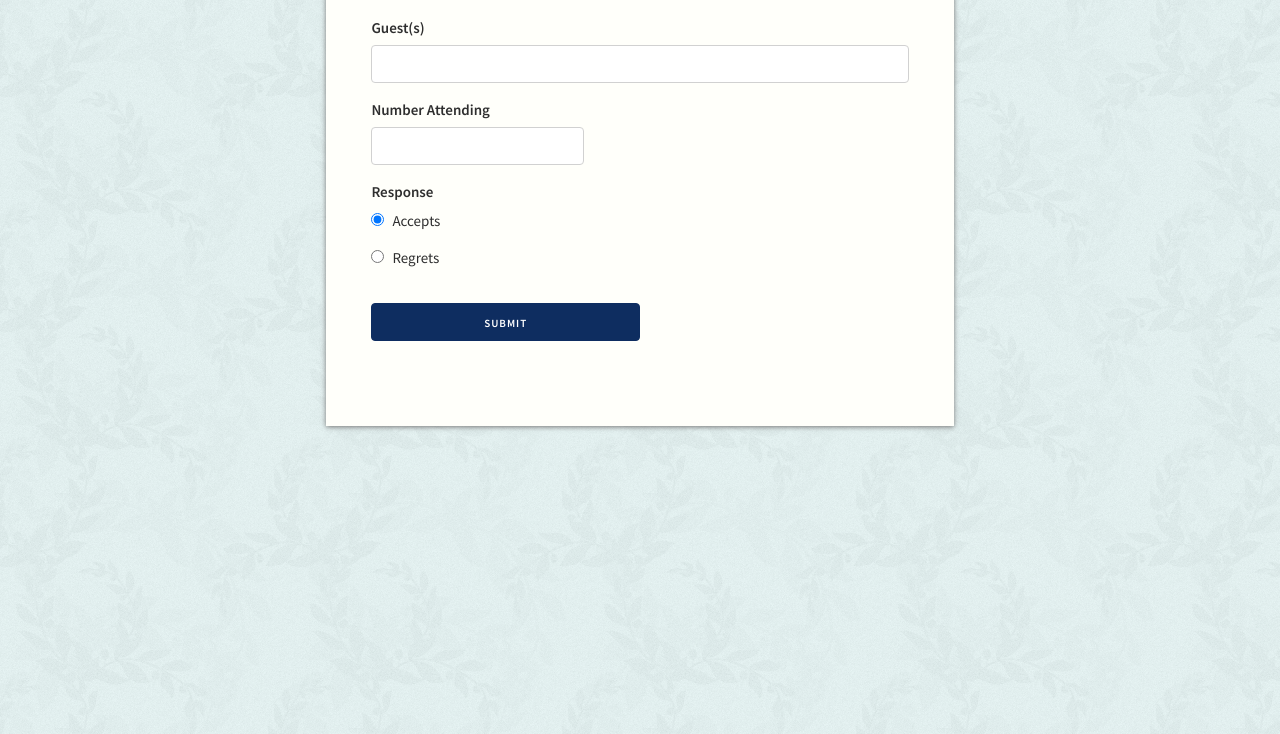
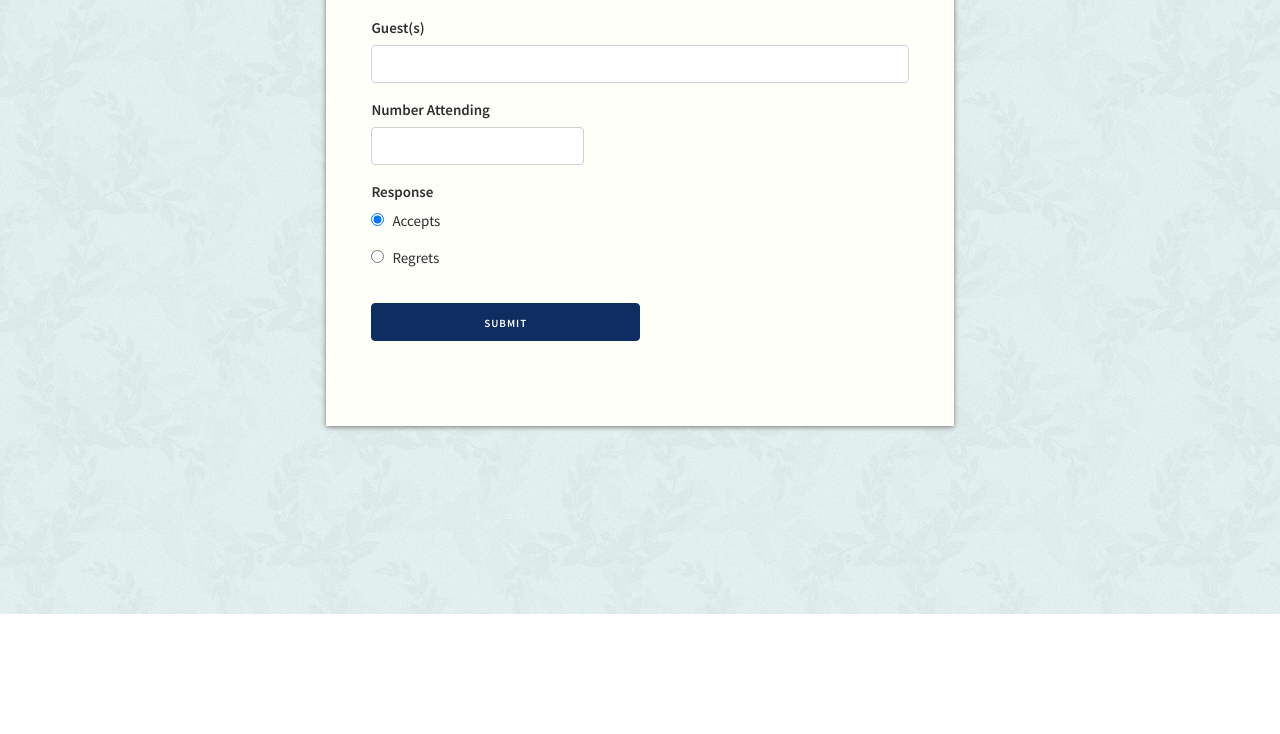
Before and after one commit to mgyarmathy/michaelandshannon.gyarmathy.me, a website: page rsvp/index.html in a window 1280 px wide. Shown: the part 186-920 px from the top of the page. After the commit the page ends 800 px from the top, so only its background shows below. Drawn offline with nearby package versions, Linux system fonts and the light colour scheme.

Commit message:
moved the rsvp class on the rsvp page

```diff
--- a/_sass/_styles.scss
+++ b/_sass/_styles.scss
@@ -94,7 +94,6 @@ section {
   background-repeat: repeat;
   background-size: auto;
   background-attachment: inherit;
-  height: 100vh;
 }
 
 .response {
--- a/rsvp/index.html
+++ b/rsvp/index.html
@@ -5,15 +5,15 @@
   <link rel="stylesheet" type="text/css" href="../css/i.css">
   <script src="https://cdnjs.cloudflare.com/ajax/libs/jquery/3.0.0-beta1/jquery.min.js"></script>
 </head>
-<body>
-<section class="rsvp">
+<body class="rsvp">
+<section>
     <div class="container">
         <div class="row">
             <div class="eight columns offset-by-two card">
                 <h1 class="ct">RSVP</h1>
                 <form id="rsvpForm" action="https://formspree.io/mgyarmathy2011@gmail.com" method="POST">
                   <input id="subject" type="hidden" name="_subject" value="Wedding RSVP" />
-                  <!-- <input type="hidden" name="_cc" value="shmiller29@gmail.com" /> -->
+                  <input type="hidden" name="_cc" value="shmiller29@gmail.com" />
                   <label>Guest(s)</label>
                   <input id="guests" class="u-full-width" type="text" name="Guests" required>
                   <label>Number Attending</label>
```
